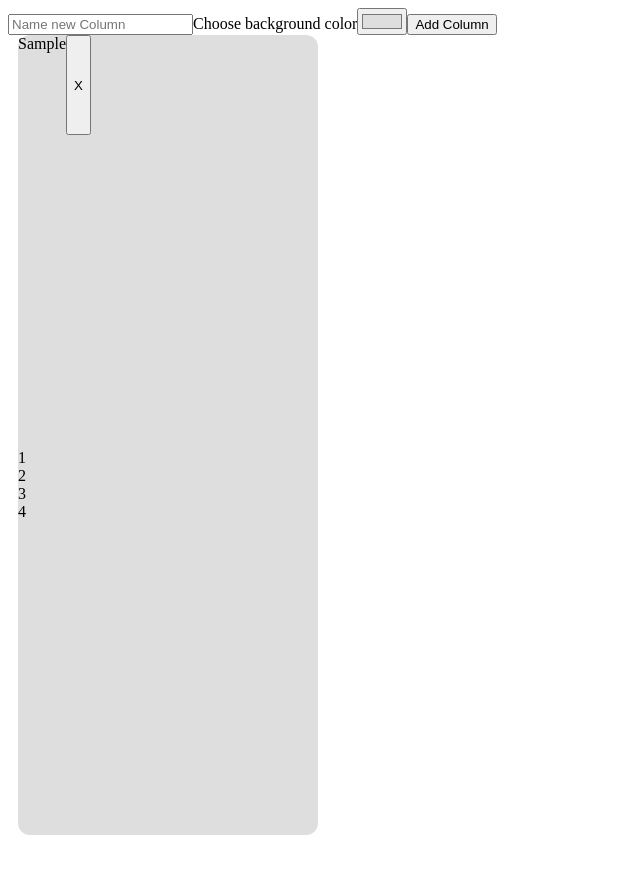
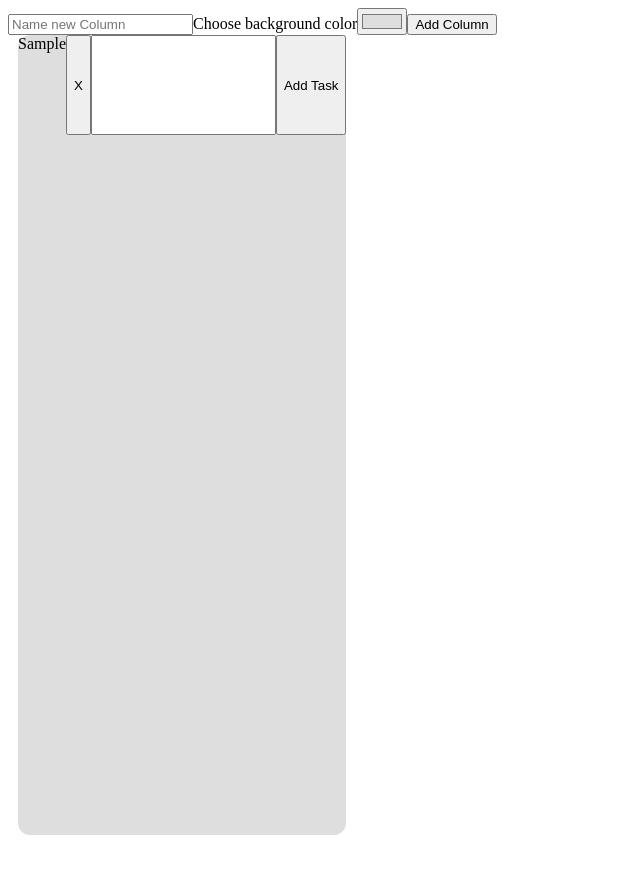
Before and after one commit to LodenH16/vue-kanban, a Vue app: page / in a window 1280 px wide. Both pictures are taken after typing "Sample" into the empty fields and a click on the button "Add Column". Shown: the top 874 px of the page, without its empty margins (0-640 px from the left). Before the commit the page ends 843 px from the top, so only its background shows below. Built offline with nearby package versions, Linux system fonts and the light colour scheme.

Commit message:
create new task

```diff
--- a/src/App.vue
+++ b/src/App.vue
@@ -27,13 +27,17 @@ export default defineComponent({
         name: this.newColumnName,
         color: this.newColumnColor,
         id: columnId++,
-        taskList: [1,2,3,4]
+        taskList: []
       })
       this.newColumnName = ""
       this.newColumnColor = "#DEDEDE"
     },
     removeColumn(id: number) {
       this.columns = this.columns.filter(col => col.id !==  id)
+    },
+    addNewTask(taskName: String, columnId: Number) {
+      console.log('adding task')
+      this.columns.find(obj => obj.id === columnId)?.taskList.push({name: taskName})
     }
   },
   })
@@ -54,7 +58,7 @@ export default defineComponent({
     group="columns"
     >
     <template #item="element">
-      <KanbanColumn :col="element.element" @removeColumn="removeColumn"/>
+      <KanbanColumn :col="element.element" @removeColumn="removeColumn" @addNewTask="addNewTask"/>
     </template>
   </Draggable>
 </template>
--- a/src/components/KanbanColumn.vue
+++ b/src/components/KanbanColumn.vue
@@ -10,6 +10,7 @@ export default defineComponent({
     data() {
         return {
             taskList: this.col?.taskList,
+            newTaskName: ''
         }
     },
     props: {
@@ -32,10 +33,16 @@ export default defineComponent({
         <div class="columnHeader handle">
             <div>{{col?.name}}</div>
             <button @click="$emit('removeColumn',col?.id)">X</button>
+            <input v-model="newTaskName" @keyup.enter="$emit('addNewTask', newTaskName, col?.id)" />
+            <button @click="$emit('addNewTask',newTaskName, col?.id)" >Add Task</button>
         </div>
-        <Draggable item-key="`taskList${col.id}`" v-model="taskList" group="tasks">
+        <Draggable
+            item-key="`taskList${col.id}`"
+            v-model="taskList"
+            group="tasks"
+            class="taskWrapper">
             <template #item="{element}">
-                <div>{{element}}</div>
+                <div class="taskCard">{{element.name}}</div>
             </template>
         </Draggable>
     </div>
@@ -44,8 +51,13 @@ export default defineComponent({
 <style>
     .columnHeader {
         display: flex;
+        flex-wrap: wrap;
         width: 100%;
         height: 100px;
+    }
+    .taskWrapper {
+        width: 100%;
+        height: 100%;
     }
     .taskCard {
         width: 90%;
--- a/src/types.ts
+++ b/src/types.ts
@@ -2,5 +2,7 @@ export interface Columns {
   name: String;
   color: String;
   id: number;
-  taskList: Number[];
+  taskList: {
+    name: String;
+  }[];
 }
```
